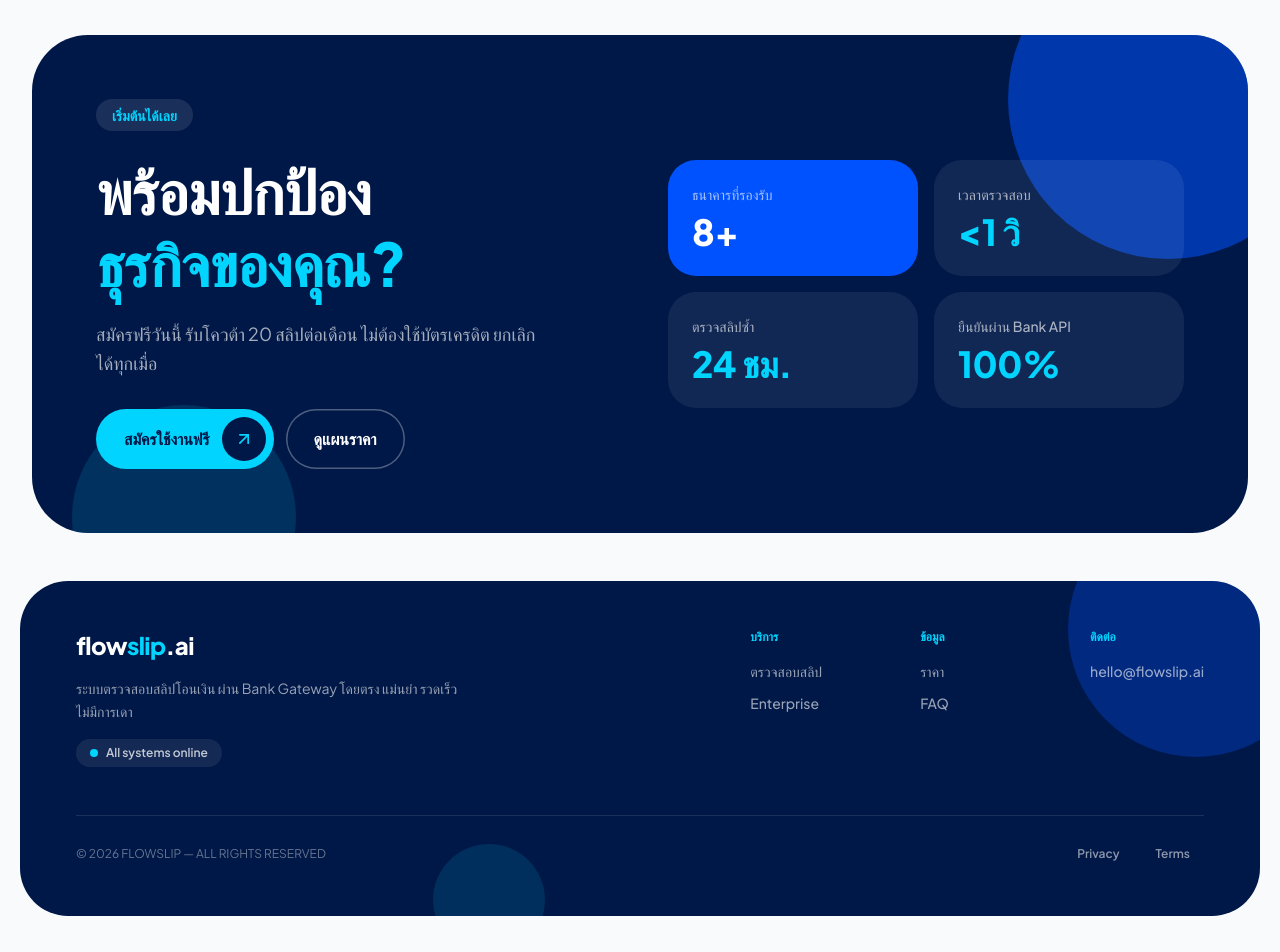
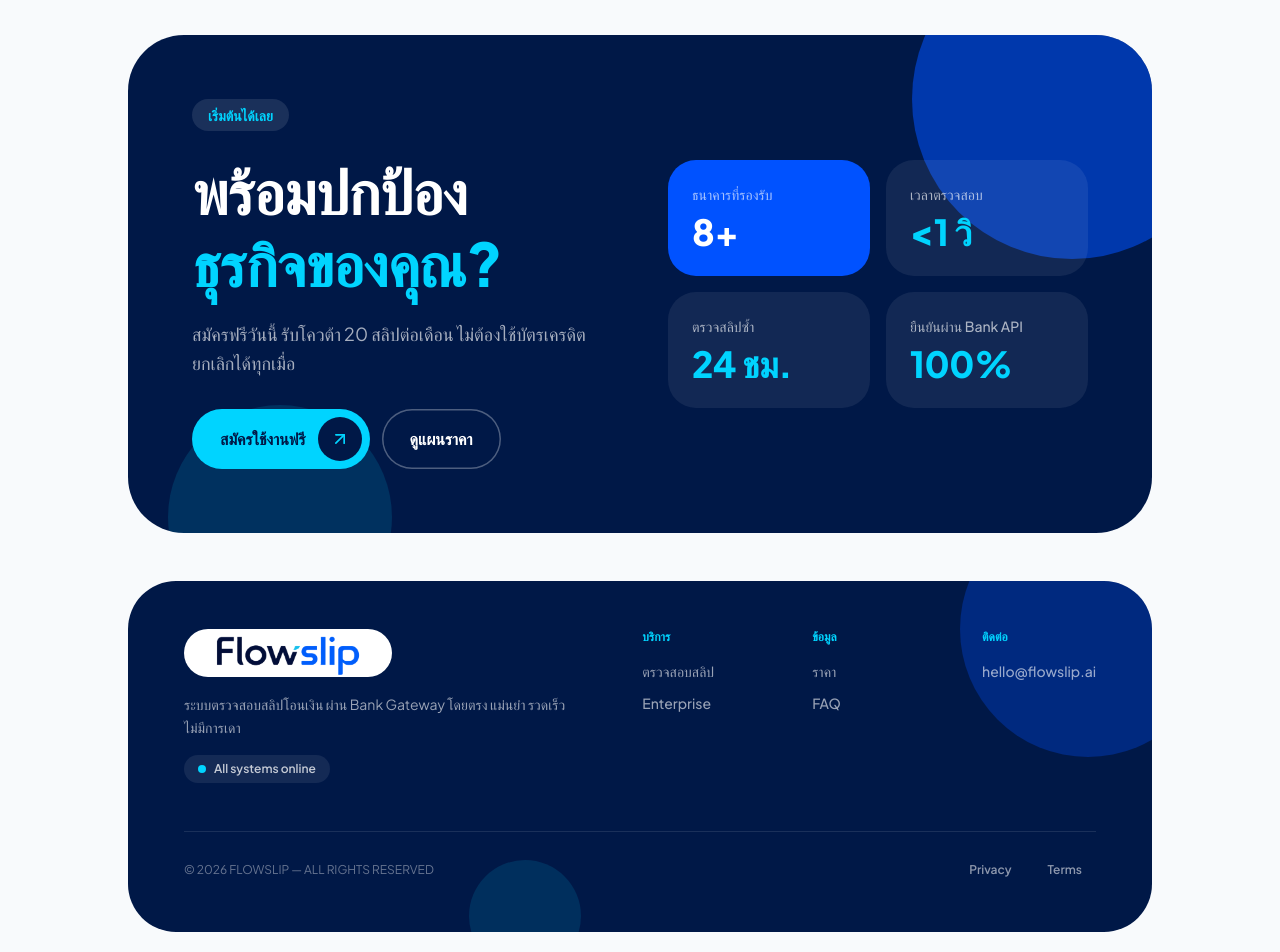
Before and after one commit to aacccompany/slipsure, a Next.js app in the folder frontend/: page /services in a window 1280 px wide. Shown: the part 988-1940 px from the top of the page. Built offline with nearby package versions, Linux system fonts and the light colour scheme; no server answers; a web font is replaced by a local one.

Commit message:
feat: update layout to use max-width of 5xl for consistency across components

```diff
--- a/frontend/src/app/page.tsx
+++ b/frontend/src/app/page.tsx
@@ -95,7 +95,7 @@
 
       {/* ── Stats bento ─────────────────────────────────────── */}
       <section className="px-4 py-12 md:px-8 md:py-16">
-        <div className="mx-auto grid max-w-7xl gap-4 md:grid-cols-6 md:gap-5">
+        <div className="mx-auto grid max-w-5xl gap-4 md:grid-cols-6 md:gap-5">
           {stats.map((s) => (
             <div
               key={s.label}
@@ -128,7 +128,7 @@
 
       {/* ── Why FlowSlip — fake vs real ─────────────────────── */}
       <section className="px-4 pb-16 md:px-8 md:pb-24">
-        <div className="mx-auto max-w-7xl">
+        <div className="mx-auto max-w-5xl">
           <div className="mb-10 text-center md:mb-14">
             <SectionTag>ทำไมต้อง FlowSlip</SectionTag>
             <h2 className="font-display text-4xl font-extrabold leading-[1.2] md:text-6xl" style={{ color: 'var(--navy)' }}>
@@ -207,7 +207,7 @@
       {/* ── 3 steps ─────────────────────────────────────────── */}
       <section className="px-4 py-4 md:px-8">
         <div
-          className="mx-auto max-w-7xl rounded-[2.5rem] px-6 py-14 md:rounded-[3.5rem] md:px-14 md:py-20"
+          className="mx-auto max-w-5xl rounded-[2.5rem] px-6 py-14 md:rounded-[3.5rem] md:px-14 md:py-20"
           style={{ background: 'var(--blue-pale)' }}
         >
           <div className="mb-12 flex flex-wrap items-end justify-between gap-4">
@@ -260,7 +260,7 @@
 
       {/* ── FAQ ─────────────────────────────────────────────── */}
       <section id="faq" className="scroll-mt-24 px-4 py-16 md:px-8 md:py-24">
-        <div className="mx-auto grid max-w-7xl gap-10 lg:grid-cols-[1fr_2fr] lg:gap-16">
+        <div className="mx-auto grid max-w-5xl gap-10 lg:grid-cols-[1fr_2fr] lg:gap-16">
           <div className="self-start lg:sticky lg:top-28">
             <SectionTag>FAQ</SectionTag>
             <h2 className="font-display mb-5 text-4xl font-extrabold leading-[1.2] md:text-5xl" style={{ color: 'var(--navy)' }}>
@@ -292,7 +292,7 @@
       {/* ── CTA ─────────────────────────────────────────────── */}
       <section className="px-4 pb-4 md:px-8">
         <div
-          className="relative mx-auto max-w-7xl overflow-hidden rounded-[2.5rem] md:rounded-[3.5rem]"
+          className="relative mx-auto max-w-5xl overflow-hidden rounded-[2.5rem] md:rounded-[3.5rem]"
           style={{ background: 'var(--navy)' }}
         >
           <div aria-hidden className="absolute -right-24 -top-24 h-96 w-96 rounded-full" style={{ background: 'var(--blue)', opacity: 0.55 }} />
--- a/frontend/src/app/pricing/page.tsx
+++ b/frontend/src/app/pricing/page.tsx
@@ -103,7 +103,7 @@
         onConfirm={activateFreePlan}
       />
 
-      <div className="relative mx-auto max-w-7xl">
+      <div className="relative mx-auto max-w-5xl">
         {/* หัวข้อ */}
         <div className="pop-in mx-auto mb-12 max-w-3xl text-center">
           <span
--- a/frontend/src/app/services/page.tsx
+++ b/frontend/src/app/services/page.tsx
@@ -80,7 +80,7 @@
       <div aria-hidden className="pointer-events-none absolute -right-32 top-10 h-[26rem] w-[26rem] rounded-full" style={{ background: 'var(--cyan-pale)' }} />
       <div aria-hidden className="pointer-events-none absolute -left-40 top-[28rem] h-[24rem] w-[24rem] rounded-full" style={{ background: 'var(--blue-pale)', opacity: 0.7 }} />
 
-      <div className="relative mx-auto max-w-7xl">
+      <div className="relative mx-auto max-w-5xl">
         {/* หัวข้อ */}
         <div className="pop-in mx-auto mb-16 max-w-3xl text-center md:mb-24">
           <span
--- a/frontend/src/components/landing/Features.tsx
+++ b/frontend/src/components/landing/Features.tsx
@@ -44,7 +44,7 @@
 export const Features = () => {
   return (
     <section className="px-4 py-16 md:px-8 md:py-24" style={{ background: 'var(--bg)' }}>
-      <div className="mx-auto max-w-7xl">
+      <div className="mx-auto max-w-5xl">
         <div className="mb-10 flex flex-wrap items-end justify-between gap-4 md:mb-14">
           <div>
             <span
--- a/frontend/src/components/landing/Hero.tsx
+++ b/frontend/src/components/landing/Hero.tsx
@@ -152,7 +152,7 @@
         style={{ background: 'var(--cyan-pale)' }}
       />
 
-      <div className="relative mx-auto grid max-w-7xl items-center gap-14 lg:grid-cols-[1.15fr_1fr]">
+      <div className="relative mx-auto grid max-w-5xl items-center gap-14 lg:grid-cols-[1.15fr_1fr]">
         {/* Left */}
         <div>
           <span
--- a/frontend/src/components/ui/Footer.tsx
+++ b/frontend/src/components/ui/Footer.tsx
@@ -2,6 +2,7 @@
 
 import React from 'react';
 import Link from 'next/link';
+import Image from 'next/image';
 import { usePathname } from 'next/navigation';
 
 const columns = [
@@ -29,7 +30,7 @@
   return (
     <footer className="px-3 pb-3 pt-6 md:px-5 md:pb-5" style={{ background: 'var(--bg)' }}>
       <div
-        className="relative mx-auto max-w-7xl overflow-hidden rounded-[2.5rem] px-7 py-12 md:rounded-[3rem] md:px-14"
+        className="relative mx-auto max-w-5xl overflow-hidden rounded-[2.5rem] px-7 py-12 md:rounded-[3rem] md:px-14"
         style={{ background: 'var(--navy)' }}
       >
         {/* decorative bubbles */}
@@ -47,12 +48,9 @@
         <div className="relative mb-12 flex flex-col justify-between gap-12 md:flex-row">
           {/* Brand */}
           <div className="max-w-sm space-y-4">
-            <span
-              className="block text-2xl font-extrabold tracking-tight"
-              style={{ color: '#fff', fontFamily: 'var(--font-display)' }}
-            >
-              flow<span style={{ color: 'var(--cyan)' }}>slip</span>.ai
-            </span>
+            <Link href="/" className="inline-flex items-center rounded-full bg-white px-5 py-1">
+              <Image src="/logo.png" alt="Flowslip" width={160} height={53} className="-my-2 h-14 w-auto" />
+            </Link>
             <p className="text-sm leading-relaxed" style={{ color: 'rgba(255,255,255,0.6)' }}>
               ระบบตรวจสอบสลิปโอนเงิน ผ่าน Bank Gateway โดยตรง แม่นยำ รวดเร็ว ไม่มีการเดา
             </p>
```
